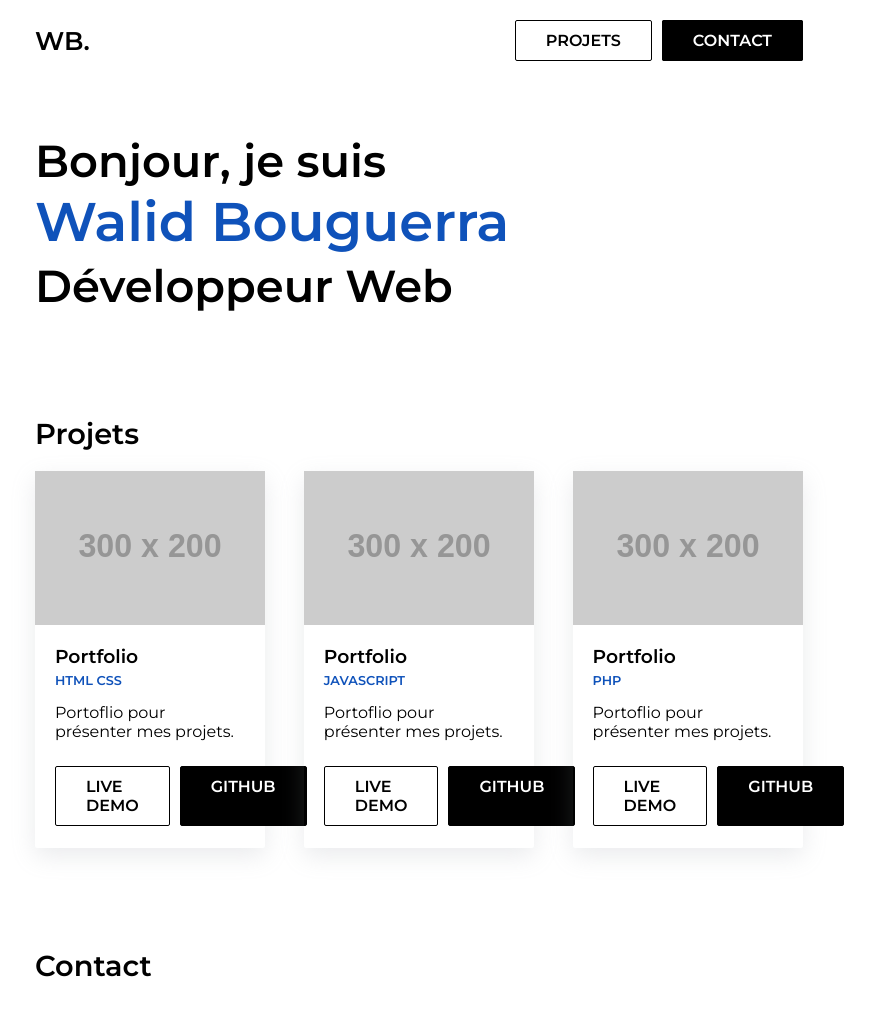
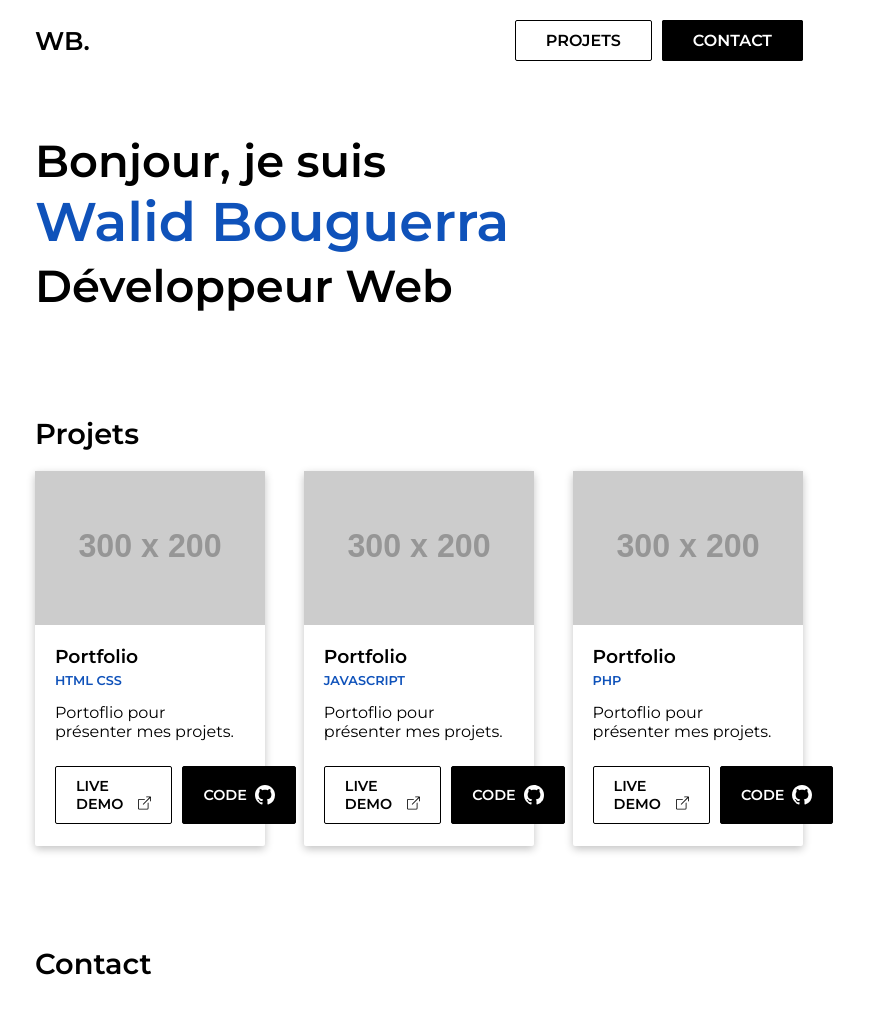
Before and after one commit to walidbouguerra/portfolio, a plain HTML site: page index.html in a window 1280 px wide. Shown: the whole page, without its empty margins (221-1096 px from the left). Drawn offline with Linux system fonts and the light colour scheme; placeholder pictures from the web are drawn by us.

Commit message:
Ajout des icones aux boutons des cards

```diff
--- a/index.html
+++ b/index.html
@@ -31,8 +31,15 @@
                             <div class="tags"><span>html</span> <span>css</span></div>
                             <p>Portoflio pour présenter mes projets.</p>
                             <div class="card-buttons">
-                                <a href="" class="btn outline">Live demo</a>
-                                <a href="" class="btn">Github</a>
+                                <a href="" class="btn outline"><span>Live demo</span><svg xmlns="http://www.w3.org/2000/svg" width="20" height="20" fill="currentColor" class="bi bi-box-arrow-up-right" viewBox="0 0 16 16">
+                                    <path fill-rule="evenodd" d="M8.636 3.5a.5.5 0 0 0-.5-.5H1.5A1.5 1.5 0 0 0 0 4.5v10A1.5 1.5 0 0 0 1.5 16h10a1.5 1.5 0 0 0 1.5-1.5V7.864a.5.5 0 0 0-1 0V14.5a.5.5 0 0 1-.5.5h-10a.5.5 0 0 1-.5-.5v-10a.5.5 0 0 1 .5-.5h6.636a.5.5 0 0 0 .5-.5"/>
+                                    <path fill-rule="evenodd" d="M16 .5a.5.5 0 0 0-.5-.5h-5a.5.5 0 0 0 0 1h3.793L6.146 9.146a.5.5 0 1 0 .708.708L15 1.707V5.5a.5.5 0 0 0 1 0z"/>
+                                  </svg>
+                                </a>
+                                <a href="" class="btn"><span>Code</span><svg xmlns="http://www.w3.org/2000/svg" width="20" height="20" fill="currentColor" class="bi bi-github" viewBox="0 0 16 16">
+                                    <path d="M8 0C3.58 0 0 3.58 0 8c0 3.54 2.29 6.53 5.47 7.59.4.07.55-.17.55-.38 0-.19-.01-.82-.01-1.49-2.01.37-2.53-.49-2.69-.94-.09-.23-.48-.94-.82-1.13-.28-.15-.68-.52-.01-.53.63-.01 1.08.58 1.23.82.72 1.21 1.87.87 2.33.66.07-.52.28-.87.51-1.07-1.78-.2-3.64-.89-3.64-3.95 0-.87.31-1.59.82-2.15-.08-.2-.36-1.02.08-2.12 0 0 .67-.21 2.2.82.64-.18 1.32-.27 2-.27.68 0 1.36.09 2 .27 1.53-1.04 2.2-.82 2.2-.82.44 1.1.16 1.92.08 2.12.51.56.82 1.27.82 2.15 0 3.07-1.87 3.75-3.65 3.95.29.25.54.73.54 1.48 0 1.07-.01 1.93-.01 2.2 0 .21.15.46.55.38A8.012 8.012 0 0 0 16 8c0-4.42-3.58-8-8-8"/>
+                                  </svg>
+                                </a>
                             </div>
                         </div>
                     </div>
@@ -43,8 +50,15 @@
                             <div class="tags"><span>javascript</span></div>
                             <p>Portoflio pour présenter mes projets.</p>
                             <div class="card-buttons">
-                                <a href="" class="btn outline">Live demo</a>
-                                <a href="" class="btn">Github</a>
+                                <a href="" class="btn outline"><span>Live demo</span><svg xmlns="http://www.w3.org/2000/svg" width="20" height="20" fill="currentColor" class="bi bi-box-arrow-up-right" viewBox="0 0 16 16">
+                                    <path fill-rule="evenodd" d="M8.636 3.5a.5.5 0 0 0-.5-.5H1.5A1.5 1.5 0 0 0 0 4.5v10A1.5 1.5 0 0 0 1.5 16h10a1.5 1.5 0 0 0 1.5-1.5V7.864a.5.5 0 0 0-1 0V14.5a.5.5 0 0 1-.5.5h-10a.5.5 0 0 1-.5-.5v-10a.5.5 0 0 1 .5-.5h6.636a.5.5 0 0 0 .5-.5"/>
+                                    <path fill-rule="evenodd" d="M16 .5a.5.5 0 0 0-.5-.5h-5a.5.5 0 0 0 0 1h3.793L6.146 9.146a.5.5 0 1 0 .708.708L15 1.707V5.5a.5.5 0 0 0 1 0z"/>
+                                  </svg>
+                                </a>
+                                <a href="" class="btn"><span>Code</span><svg xmlns="http://www.w3.org/2000/svg" width="20" height="20" fill="currentColor" class="bi bi-github" viewBox="0 0 16 16">
+                                    <path d="M8 0C3.58 0 0 3.58 0 8c0 3.54 2.29 6.53 5.47 7.59.4.07.55-.17.55-.38 0-.19-.01-.82-.01-1.49-2.01.37-2.53-.49-2.69-.94-.09-.23-.48-.94-.82-1.13-.28-.15-.68-.52-.01-.53.63-.01 1.08.58 1.23.82.72 1.21 1.87.87 2.33.66.07-.52.28-.87.51-1.07-1.78-.2-3.64-.89-3.64-3.95 0-.87.31-1.59.82-2.15-.08-.2-.36-1.02.08-2.12 0 0 .67-.21 2.2.82.64-.18 1.32-.27 2-.27.68 0 1.36.09 2 .27 1.53-1.04 2.2-.82 2.2-.82.44 1.1.16 1.92.08 2.12.51.56.82 1.27.82 2.15 0 3.07-1.87 3.75-3.65 3.95.29.25.54.73.54 1.48 0 1.07-.01 1.93-.01 2.2 0 .21.15.46.55.38A8.012 8.012 0 0 0 16 8c0-4.42-3.58-8-8-8"/>
+                                  </svg>
+                                </a>
                             </div>
                         </div>
                     </div>
@@ -55,8 +69,15 @@
                             <div class="tags"><span>php</span></div>
                             <p>Portoflio pour présenter mes projets.</p>
                             <div class="card-buttons">
-                                <a href="" class="btn outline">Live demo</a>
-                                <a href="" class="btn">Github</a>
+                                <a href="" class="btn outline"><span>Live demo</span><svg xmlns="http://www.w3.org/2000/svg" width="20" height="20" fill="currentColor" class="bi bi-box-arrow-up-right" viewBox="0 0 16 16">
+                                    <path fill-rule="evenodd" d="M8.636 3.5a.5.5 0 0 0-.5-.5H1.5A1.5 1.5 0 0 0 0 4.5v10A1.5 1.5 0 0 0 1.5 16h10a1.5 1.5 0 0 0 1.5-1.5V7.864a.5.5 0 0 0-1 0V14.5a.5.5 0 0 1-.5.5h-10a.5.5 0 0 1-.5-.5v-10a.5.5 0 0 1 .5-.5h6.636a.5.5 0 0 0 .5-.5"/>
+                                    <path fill-rule="evenodd" d="M16 .5a.5.5 0 0 0-.5-.5h-5a.5.5 0 0 0 0 1h3.793L6.146 9.146a.5.5 0 1 0 .708.708L15 1.707V5.5a.5.5 0 0 0 1 0z"/>
+                                  </svg>
+                                </a>
+                                <a href="" class="btn"><span>Code</span><svg xmlns="http://www.w3.org/2000/svg" width="20" height="20" fill="currentColor" class="bi bi-github" viewBox="0 0 16 16">
+                                    <path d="M8 0C3.58 0 0 3.58 0 8c0 3.54 2.29 6.53 5.47 7.59.4.07.55-.17.55-.38 0-.19-.01-.82-.01-1.49-2.01.37-2.53-.49-2.69-.94-.09-.23-.48-.94-.82-1.13-.28-.15-.68-.52-.01-.53.63-.01 1.08.58 1.23.82.72 1.21 1.87.87 2.33.66.07-.52.28-.87.51-1.07-1.78-.2-3.64-.89-3.64-3.95 0-.87.31-1.59.82-2.15-.08-.2-.36-1.02.08-2.12 0 0 .67-.21 2.2.82.64-.18 1.32-.27 2-.27.68 0 1.36.09 2 .27 1.53-1.04 2.2-.82 2.2-.82.44 1.1.16 1.92.08 2.12.51.56.82 1.27.82 2.15 0 3.07-1.87 3.75-3.65 3.95.29.25.54.73.54 1.48 0 1.07-.01 1.93-.01 2.2 0 .21.15.46.55.38A8.012 8.012 0 0 0 16 8c0-4.42-3.58-8-8-8"/>
+                                  </svg>
+                                </a>
                             </div>
                         </div>
                     </div>
--- a/style.css
+++ b/style.css
@@ -74,7 +74,7 @@ header nav ul {
     width: 30%;
     display: flex;
     flex-direction: column;
-    box-shadow: rgba(149, 157, 165, 0.2) 0px 8px 24px;
+    box-shadow: rgba(0, 0, 0, 0.24) 0px 3px 8px;
     border-radius: 2px;
     border-bottom: 2px solid transparent;
 }
@@ -100,5 +100,14 @@ header nav ul {
     display: flex;
     gap: 10px;
 }
-
+.card-buttons a{
+    display: flex;
+    align-items: center;
+    gap: 8px;
+    font-size: 0.9rem;
+    padding: 10px 20px;
+}
+.card-buttons a:first-of-type{
+    align-items: end;
+}
 /* CONTACT */
```
